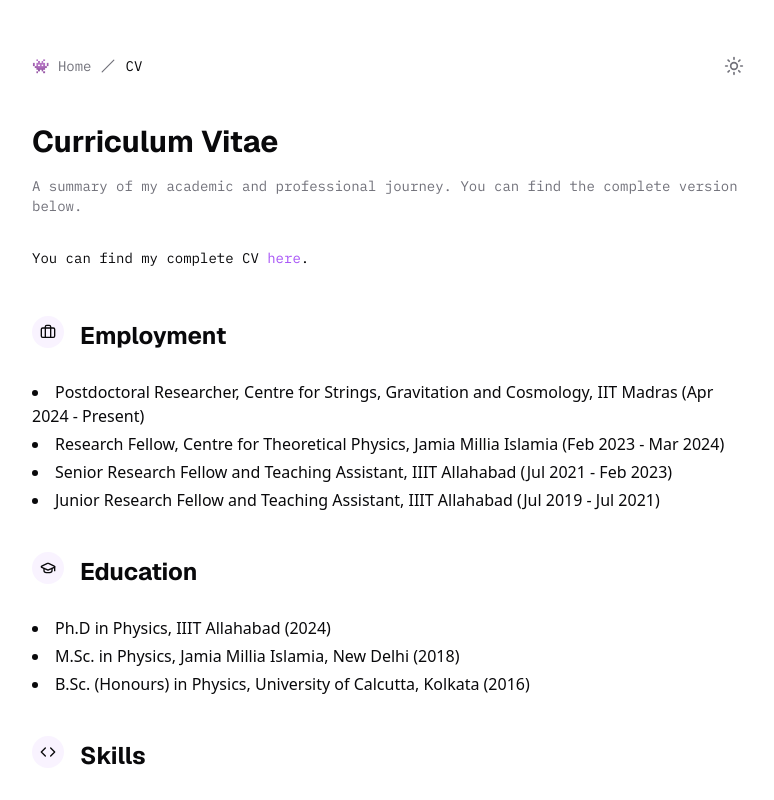
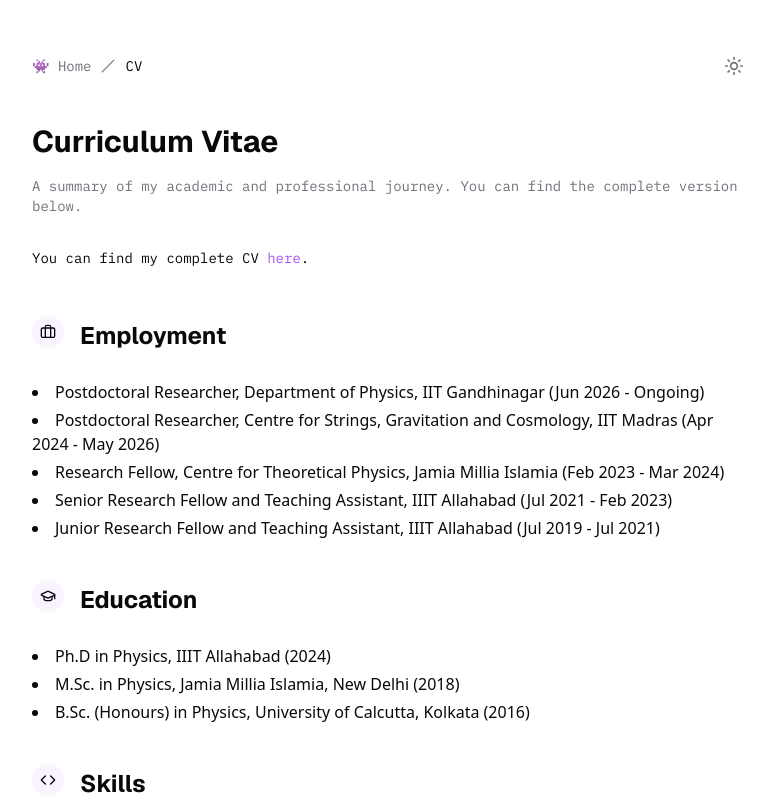
Before and after one commit to subhodeeps/nextjs-site, a Next.js app: page /cv in a window 1280 px wide. Shown: the top 800 px of the page, without its empty margins (248-1022 px from the left). Built offline with nearby package versions, Linux system fonts and the light colour scheme.

Commit message:
updated CV page

```diff
--- a/src/app/cv/page.tsx
+++ b/src/app/cv/page.tsx
@@ -84,7 +84,8 @@ export default function CVPage() {
             title="Employment"
             content={
               <ul className="list-disc list-inside space-y-1">
-                <li>Postdoctoral Researcher, Centre for Strings, Gravitation and Cosmology, IIT Madras (Apr 2024 - Present)</li>
+                <li>Postdoctoral Researcher, Department of Physics, IIT Gandhinagar (Jun 2026 - Ongoing)</li>
+                <li>Postdoctoral Researcher, Centre for Strings, Gravitation and Cosmology, IIT Madras (Apr 2024 - May 2026)</li>
                 <li>Research Fellow, Centre for Theoretical Physics, Jamia Millia Islamia (Feb 2023 - Mar 2024)</li>
                 <li>Senior Research Fellow and Teaching Assistant, IIIT Allahabad (Jul 2021 - Feb 2023)</li>
                 <li>Junior Research Fellow and Teaching Assistant, IIIT Allahabad (Jul 2019 - Jul 2021)</li>
```
